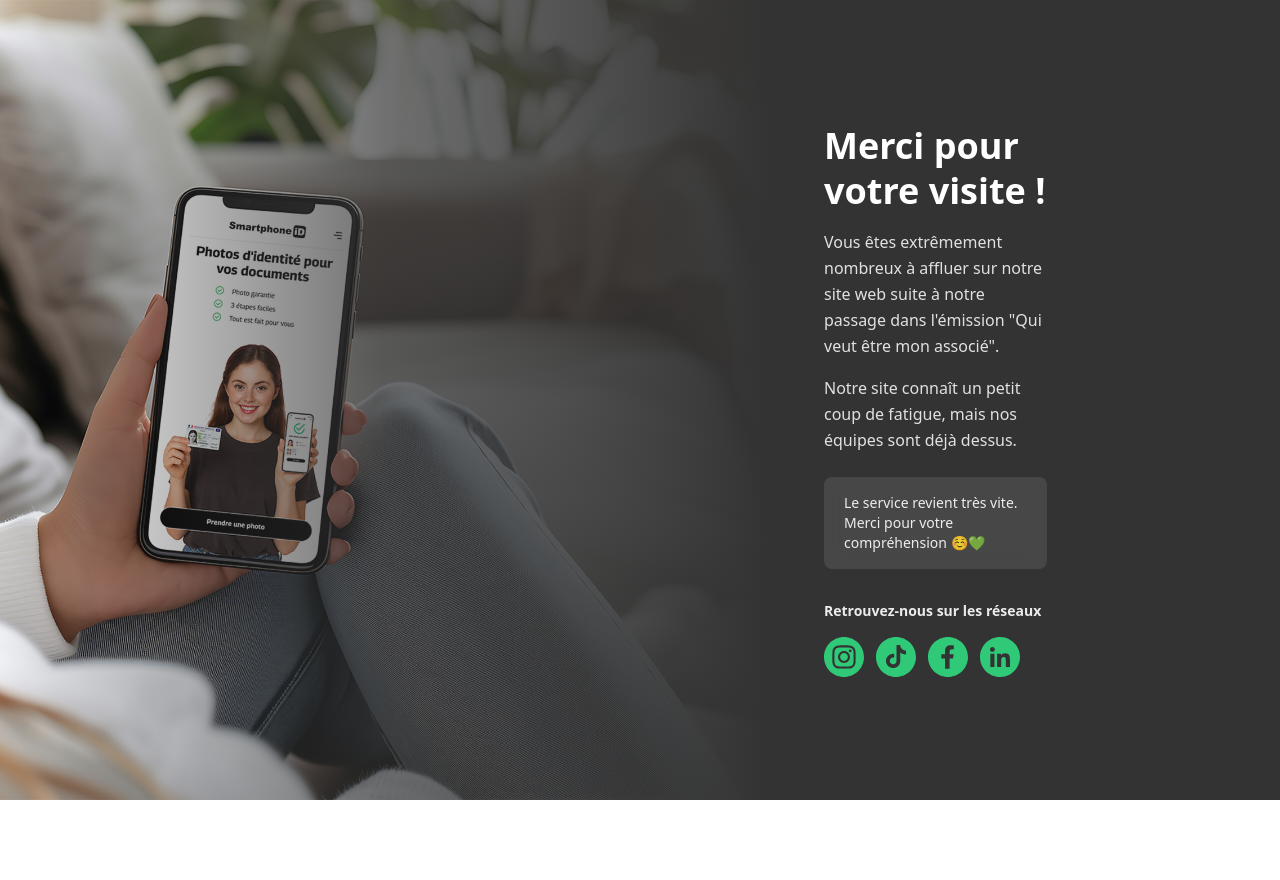
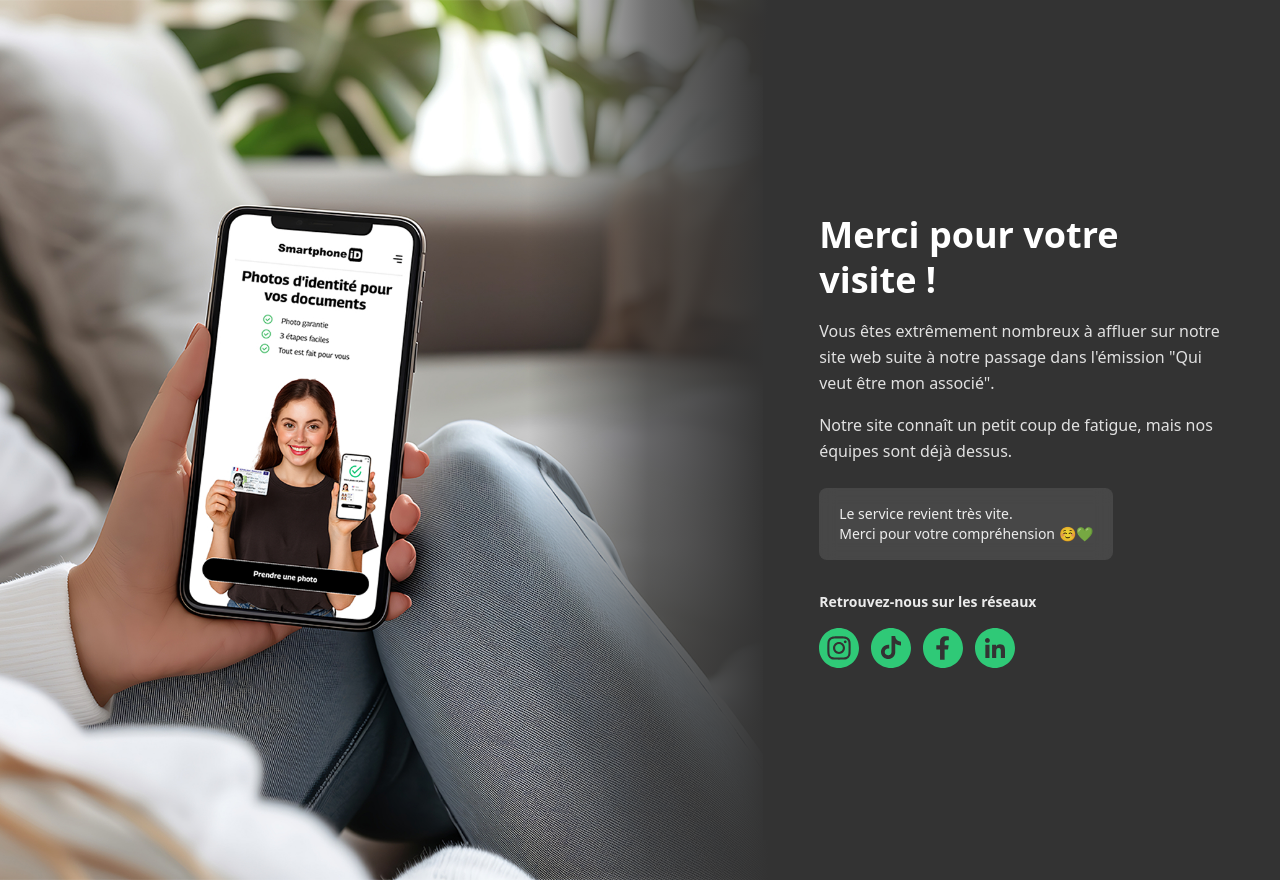
Before and after one commit to vferrand-smid/maintenance-smid, a Next.js app: page / in a window 1280 px wide. Before the commit the page ends 800 px from the top, so only its background shows below. Built offline with nearby package versions, Linux system fonts and the light colour scheme.

Commit message:
page  ok pour test

```diff
--- a/app/page.tsx
+++ b/app/page.tsx
@@ -5,44 +5,61 @@ import Link from "next/link";
 export default function Home() {
   return (
     <main className="relative min-h-screen w-full overflow-hidden bg-[#333]">
-      {/* Background split (image left / solid right) */}
+      {/* BACKGROUND */}
       <div className="absolute inset-0">
-        {/* Image (left part) */}
-        <div className="absolute inset-y-0 left-0 w-[60%]">
+        {/* MOBILE: image en haut */}
+        <div className="absolute left-0 top-0 h-[42vh] w-full lg:hidden">
           <Image
             src="/mockup_fr_screen_lounge-1.webp"
             alt=""
             fill
             priority
             className="object-cover"
-            sizes="(min-width: 1024px) 62vw, 100vw"
+            sizes="100vw"
           />
-
-          {/* Gradient that fades image into #333 on the right edge of the image */}
-          <div className="pointer-events-none absolute inset-y-0 right-0 w-3xl bg-linear-to-r from-[#333]/2 via-[#333]/70 to-[#333]" />
+          {/* Dégradé vertical: clair en haut -> foncé en bas */}
+          <div className="pointer-events-none absolute inset-0 bg-linear-to-b from-[#333]/0 via-[#333]/20 to-[#333]" />
         </div>
 
-        {/* Solid right side */}
-        {/* <div className="absolute inset-y-0 right-0 w-[30%] bg-[#333]" /> */}
+        {/* DESKTOP: image à gauche + fondu à droite */}
+        <div className="hidden lg:block">
+          <div className="absolute inset-y-0 left-0 w-[60%] 2xl:w-[65%]">
+            <Image
+              src="/mockup_fr_screen_lounge-1.webp"
+              alt=""
+              fill
+              priority
+              className="object-cover object-[30%_center]"
+              sizes="(min-width:1024px) 60vw, 100vw"
+            />
+            {/* Fondu horizontal vers #333 */}
+            <div className=" pointer-events-none absolute inset-y-0 right-0 w-[240px] bg-linear-to-r from-[#333]/0 via-[#333]/70 to-[#333]" />
           </div>
-      {/* Content */}
-      <div className="relative ml-auto flex min-h-screen max-w-6xl items-center px-6 py-10 w-[40%] bg-[#333]">
-        <div className="grid w-full items-center gap-10 lg:gap-16">
-          {/* Right: text */}
-          <div className="text-white lg:pl-8 justify-start w-[55%]">
-            <h1 className="text-4xl font-semibold leading-tight">
+        </div>
+      </div>
+
+      {/* CONTENT */}
+      <div className="relative mx-auto min-h-screen max-xl:max-w-6xl  px-6 py-10">
+        {/* MOBILE: on pousse le contenu sous l’image */}
+        <div className="pt-[42vh] lg:pt-0" />
+
+        {/* Wrapper desktop à droite */}
+        <div className="ml-auto w-full lg:flex lg:min-h-screen lg:items-center lg:w-[40%] lg:bg-[#333] px-6 py-10  2xl:w-[36%] max-w-[860px]">
+          <div className="w-full lg:py-10 ">
+            <div className="text-white text-center mx-auto max-w-md lg:mx-0 lg:max-w-none lg:text-left lg:pl-8">
+              <h1 className="text-3xl font-semibold leading-tight sm:text-4xl">
                 Merci pour votre visite&nbsp;!
               </h1>
 
-            <p className="mt-4 max-w-xl leading-relaxed text-white/85 text-base">
-              Vous êtes extrêmement nombreux à affluer sur notre site web suite
-              à notre passage dans l&apos;émission &quot;Qui veut être mon
-              associé&quot;.
+              <p className="mt-4 max-w-xl text-base leading-relaxed text-white/85">
+                Vous êtes extrêmement nombreux à affluer sur notre site web
+                suite à notre passage dans l&apos;émission &quot;Qui veut être
+                mon associé&quot;.
               </p>
 
-            <p className="mt-4 max-w-xl leading-relaxed text-white/85 text-base">
-              Notre site connaît un petit coup de fatigue, mais nos équipes sont
-              déjà dessus.
+              <p className="mt-4 max-w-xl text-base leading-relaxed text-white/85">
+                Notre site connaît un petit coup de fatigue, mais nos équipes
+                sont déjà dessus.
               </p>
 
               <div className="mt-6 inline-flex max-w-xl rounded-lg bg-white/10 px-5 py-4 text-sm text-white/90 backdrop-blur">
@@ -56,7 +73,7 @@ export default function Home() {
                 Retrouvez-nous sur les réseaux
               </p>
 
-            <div className="mt-4 flex items-center gap-3">
+              <div className="mt-4 flex flex-wrap items-center gap-3 justify-center lg:justify-start">
                 <Link
                   href="https://www.instagram.com/smartphone.id.france/?hl=fr"
                   target="_blank"
@@ -133,6 +150,7 @@ export default function Home() {
             </div>
           </div>
         </div>
+      </div>
     </main>
   );
 }
```
Lines whose indentation alone changed are shown as unchanged.
